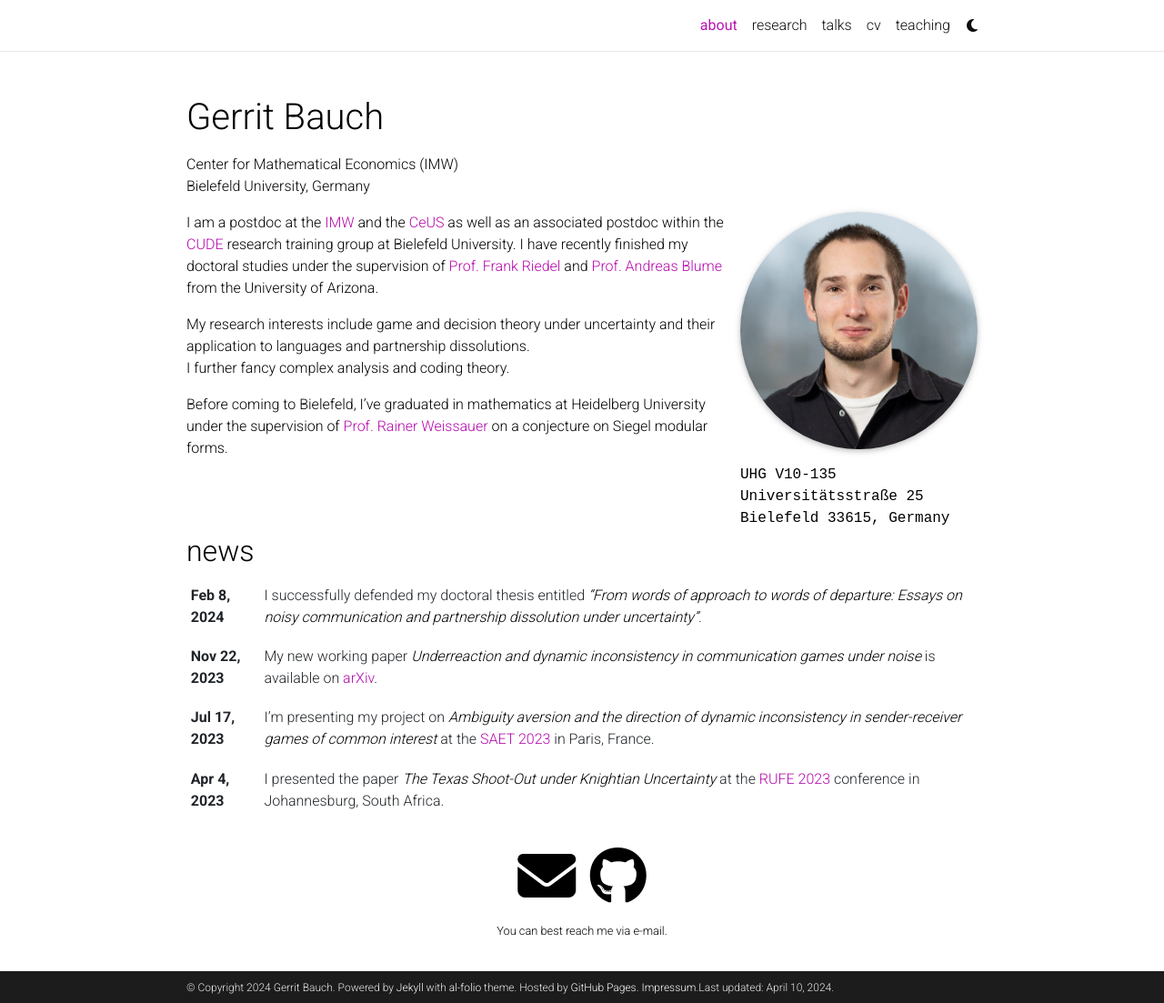
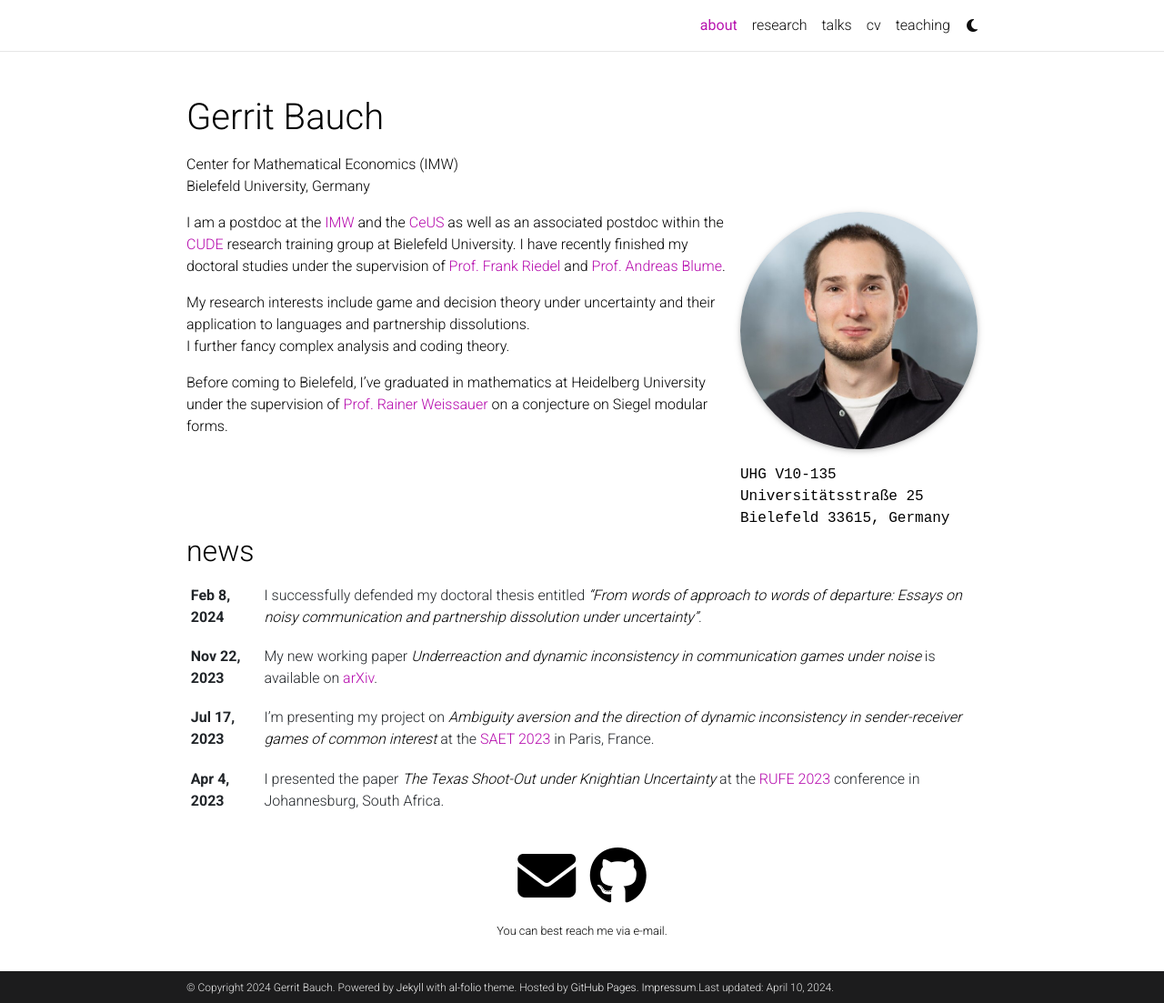
Before and after one commit to gbauch/gbauch.github.io, a Jekyll site: the page built from _pages/about.md, in a window 1280 px wide and 1103 px high. Shown: the whole window at 91% size. Built offline with Jekyll 4.4.1, drawn with Linux system fonts in a browser that asks for light colours; full-size pictures stand in for the smaller copies a plugin makes; comment, search, counter and statistics services are not loaded; a style sheet for code colours, icons or effects is not loaded.

Commit message:
Update about.md

```diff
--- a/_pages/about.md
+++ b/_pages/about.md
@@ -20,7 +20,7 @@
 ---
 
 
-I am a postdoc at the [IMW](https://www.uni-bielefeld.de/zwe/imw/) and the [CeUS](https://www.uni-bielefeld.de/einrichtungen/ceus/) as well as an associated postdoc within the [CUDE](https://www.uni-bielefeld.de/zwe/imw/cude/) research training group at Bielefeld University. I have recently finished my doctoral studies under the supervision of [Prof. Frank Riedel](https://wwwhomes.uni-bielefeld.de/friedel/) and [Prof. Andreas Blume](https://sites.google.com/site/andreas3blume/) from the University of Arizona.
+I am a postdoc at the [IMW](https://www.uni-bielefeld.de/zwe/imw/) and the [CeUS](https://www.uni-bielefeld.de/einrichtungen/ceus/) as well as an associated postdoc within the [CUDE](https://www.uni-bielefeld.de/zwe/imw/cude/) research training group at Bielefeld University. I have recently finished my doctoral studies under the supervision of [Prof. Frank Riedel](https://wwwhomes.uni-bielefeld.de/friedel/) and [Prof. Andreas Blume](https://sites.google.com/site/andreas3blume/).
 
 <p>My research interests include game and decision theory under uncertainty and their application to languages and partnership dissolutions.<br>I further fancy complex analysis and coding theory.</p>
 
```
